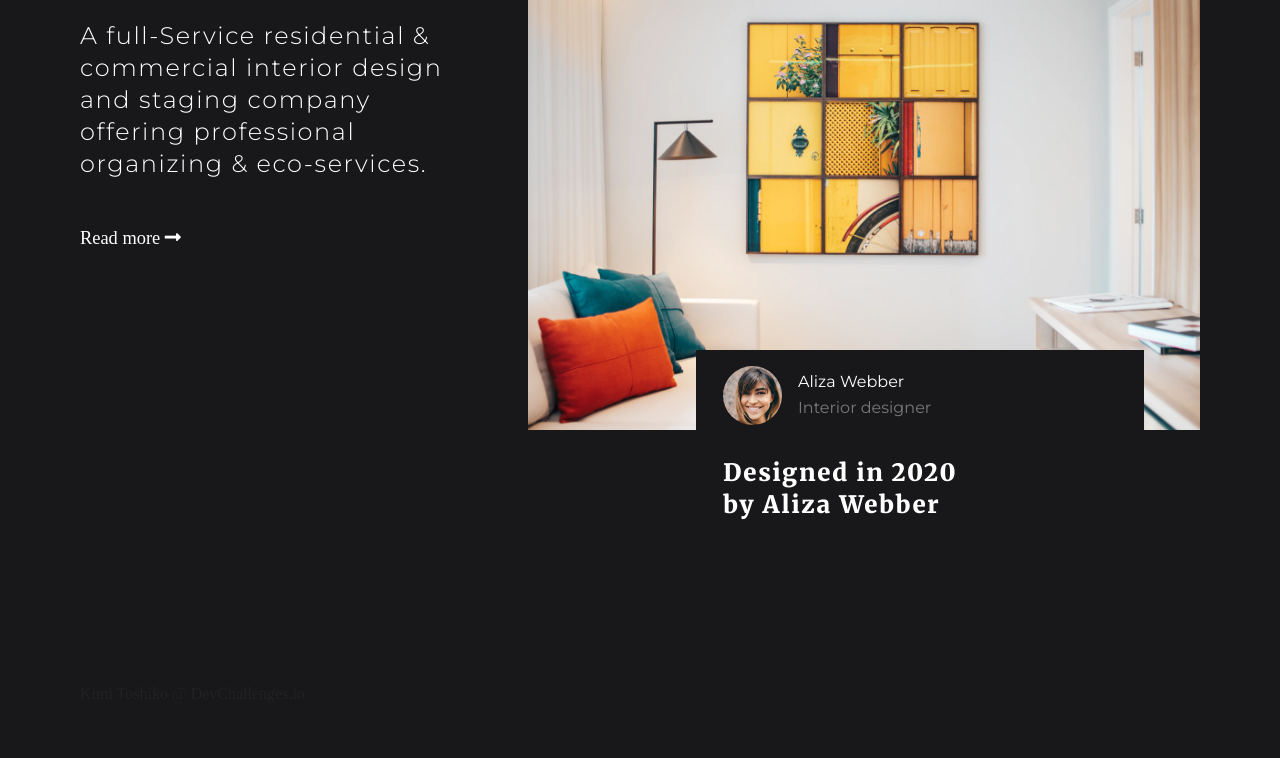
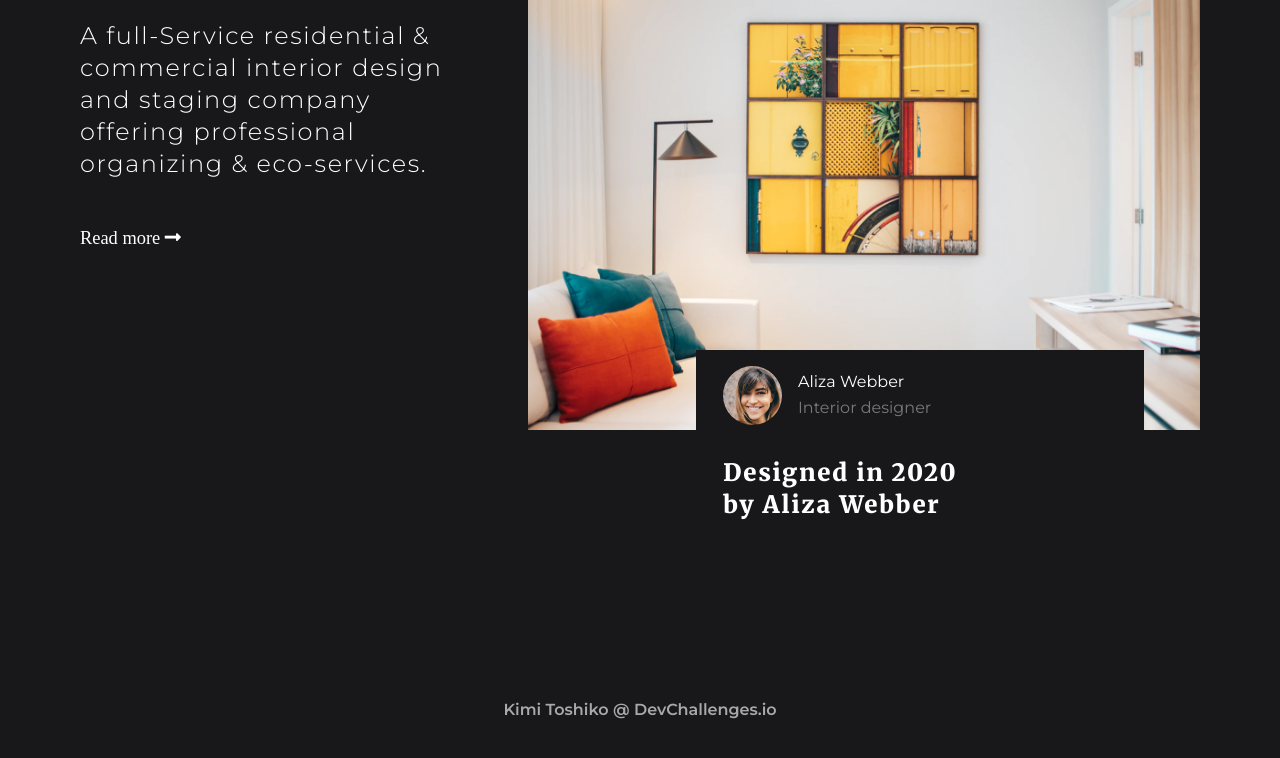
Before and after one commit to Kimi-Toshiko/DevChallenges, a plain HTML site: page interior-consultant/index.html in a window 1280 px wide. Shown: the part 280-1038 px from the top of the page. Drawn offline with Linux system fonts and the light colour scheme.

Commit message:
feat: add styling to footer

```diff
--- a/interior-consultant/scss/style.scss
+++ b/interior-consultant/scss/style.scss
@@ -69,6 +69,12 @@
 //         p {
 //             background-color: darkslategray;
 //         }
+//     }
+// }
+// footer {
+//     background-color: deeppink;
+//     p {
+//         background-color: deepskyblue;
 //     }
 // }
 
@@ -242,3 +248,16 @@ header {
         }
     }
 }
+
+footer {
+    margin-top: 1rem;
+
+    p {
+        color: $light;
+        text-align: center;
+        font-family: $sans-serif-font;
+        font-weight: $sans-serif-semi-bold;
+        font-size: 1rem;
+        color: #a9a9a9;
+    }
+}
```
Also changed, not shown: interior-consultant/css/style.css.
